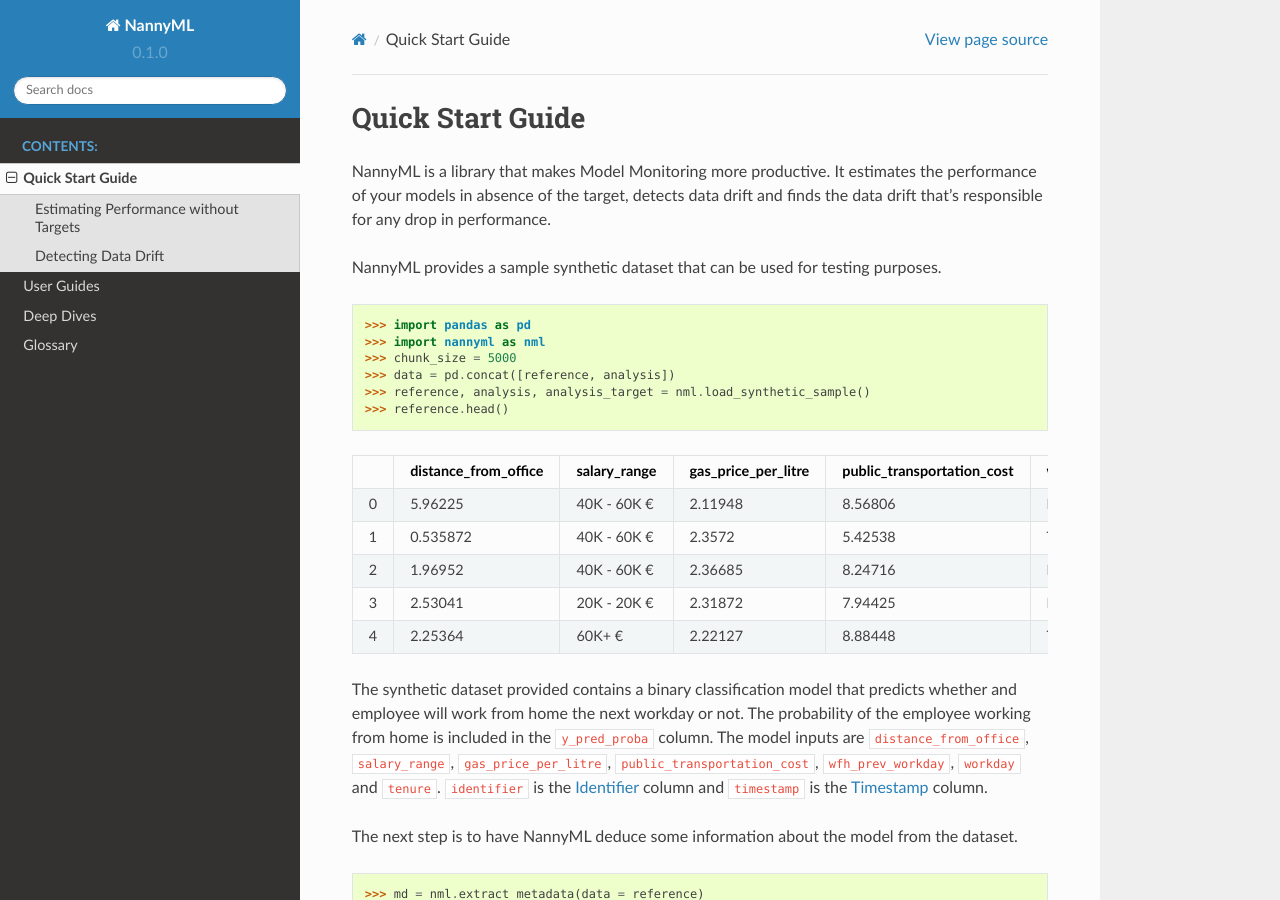
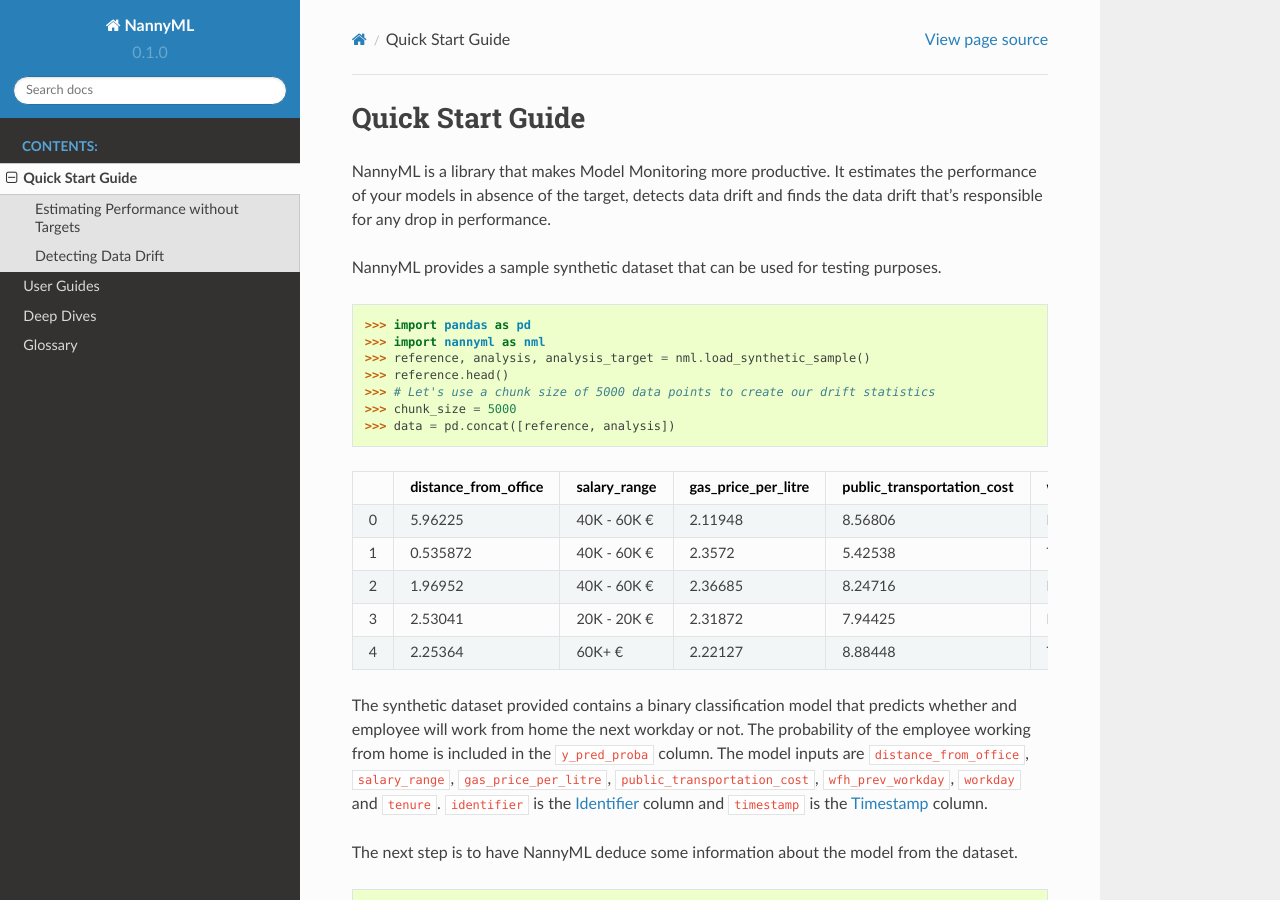
Before and after one commit to NannyML/nannyml, a Sphinx documentation site: the page built from docs/quick.rst, in a window 1280 px wide and 900 px high. Built offline with Sphinx 7.4.7 and the Read the Docs theme 2.0.0, drawn with Linux system fonts in a browser that asks for light colours; pages that are not in the unit, such as notebooks, are missing from menus; some of the changed text lies outside the part shown.

Commit message:
Fix minor quickstart issuess

```diff
--- a/docs/quick.rst
+++ b/docs/quick.rst
@@ -15,11 +15,11 @@
 
     >>> import pandas as pd
     >>> import nannyml as nml
+    >>> reference, analysis, analysis_target = nml.load_synthetic_sample()
+    >>> reference.head()
+    >>> # Let's use a chunk size of 5000 data points to create our drift statistics
     >>> chunk_size = 5000
     >>> data = pd.concat([reference, analysis])
-    >>> reference, analysis, analysis_target = nml.load_synthetic_sample()
-    >>> reference.head()
-
 +----+------------------------+----------------+-----------------------+------------------------------+--------------------+-----------+----------+--------------+--------------------+---------------------+----------------+-------------+
 |    |   distance_from_office | salary_range   |   gas_price_per_litre |   public_transportation_cost | wfh_prev_workday   | workday   |   tenure |   identifier |   work_home_actual | timestamp           |   y_pred_proba | partition   |
 +====+========================+================+=======================+==============================+====================+===========+==========+==============+====================+=====================+================+=============+
@@ -108,7 +108,6 @@
 .. code-block:: python
 
     >>> # Let's initialize the object that will perform the Univariate Drift calculations
-    >>> # Let's use a chunk size of 5000 data points to create our drift statistics
     >>> univariate_calculator = nml.UnivariateStatisticalDriftCalculator(model_metadata=md, chunk_size=chunk_size)
     >>> univariate_calculator.fit(reference_data=reference)
     >>> univariate_results = univariate_calculator.calculate(data=data)
```
